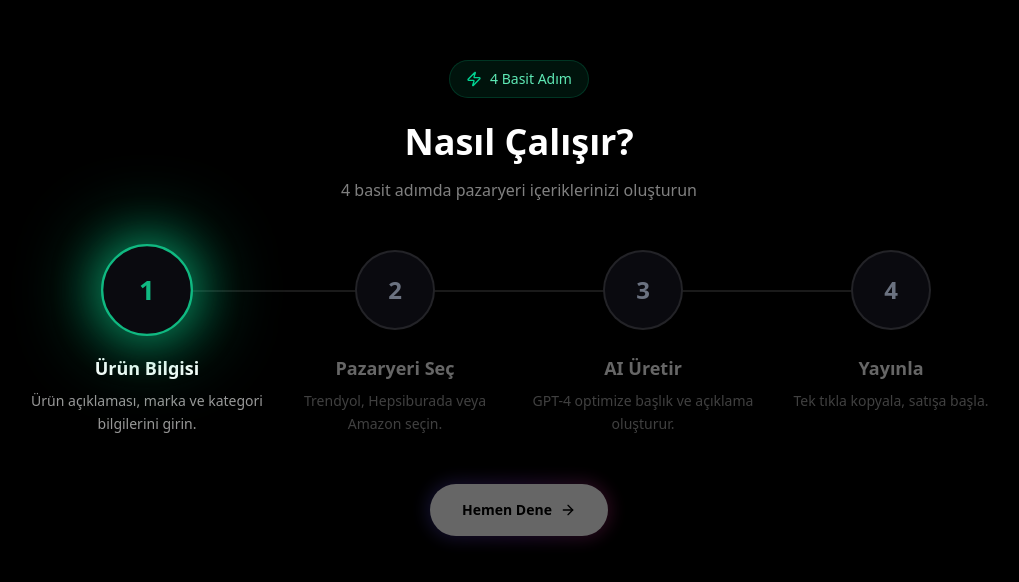
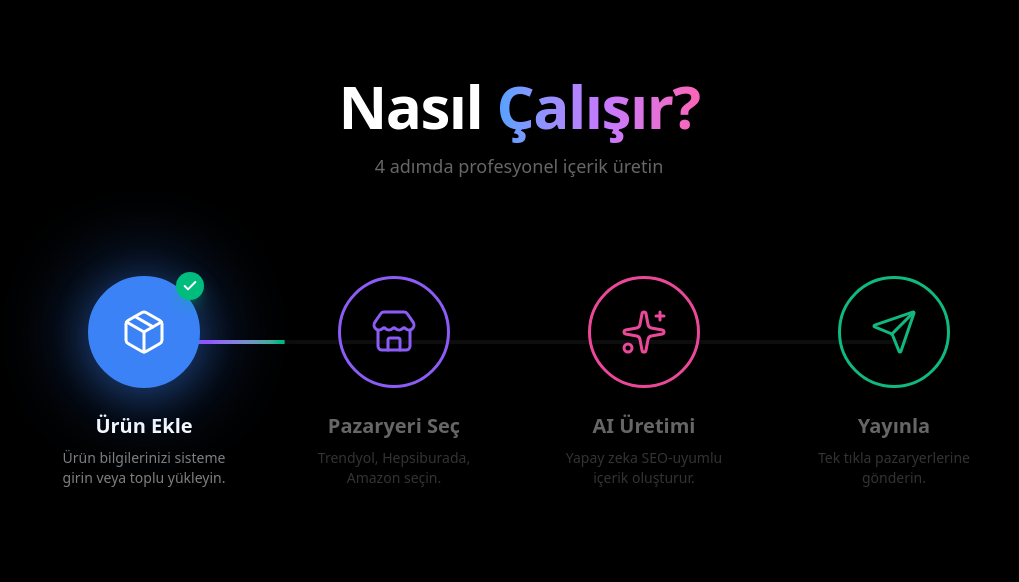
Before and after one commit to arif-kucukesmekaya/yaver, a Next.js app in the folder frontend/: page / in a window 1280 px wide. Shown: the part 2183-2765 px from the top of the page, without its empty margins (121-1140 px from the left). Built offline with nearby package versions, Linux system fonts and the light colour scheme.

Commit message:
how it works section update

```diff
--- a/frontend/src/components/landing/HowItWorks.tsx
+++ b/frontend/src/components/landing/HowItWorks.tsx
@@ -1,185 +1,211 @@
 'use client';
 
-import { motion, useScroll, useMotionValueEvent } from 'framer-motion';
-import { ArrowRight, Zap } from 'lucide-react';
-import Link from 'next/link';
-import { useRef, useState } from 'react';
+import { motion, useScroll, useTransform, MotionValue } from 'framer-motion';
+import { Package, Store, Sparkles, Send, Check } from 'lucide-react';
+import { useRef } from 'react';
 
 const steps = [
     {
-        number: '1',
-        title: 'Ürün Bilgisi',
-        description: 'Ürün açıklaması, marka ve kategori bilgilerini girin.',
+        title: 'Ürün Ekle',
+        desc: 'Ürün bilgilerinizi sisteme girin veya toplu yükleyin.',
+        icon: Package,
+        color: '#3b82f6',
     },
     {
-        number: '2',
         title: 'Pazaryeri Seç',
-        description: 'Trendyol, Hepsiburada veya Amazon seçin.',
+        desc: 'Trendyol, Hepsiburada, Amazon seçin.',
+        icon: Store,
+        color: '#8b5cf6',
     },
     {
-        number: '3',
-        title: 'AI Üretir',
-        description: 'GPT-4 optimize başlık ve açıklama oluşturur.',
+        title: 'AI Üretimi',
+        desc: 'Yapay zeka SEO-uyumlu içerik oluşturur.',
+        icon: Sparkles,
+        color: '#ec4899',
     },
     {
-        number: '4',
         title: 'Yayınla',
-        description: 'Tek tıkla kopyala, satışa başla.',
+        desc: 'Tek tıkla pazaryerlerine gönderin.',
+        icon: Send,
+        color: '#10b981',
     },
 ];
 
-const laserPositions = [0, 33.3, 66.6, 100];
-
 export function HowItWorks() {
     const containerRef = useRef<HTMLDivElement>(null);
-    const [currentStep, setCurrentStep] = useState(0);
 
-    // Track scroll progress within the tall container
     const { scrollYProgress } = useScroll({
         target: containerRef,
         offset: ["start start", "end end"]
     });
 
-    // Map scroll progress to steps (0-4)
-    useMotionValueEvent(scrollYProgress, "change", (progress) => {
-        // 5 zones: 0-20% = step 0, 20-40% = step 1, etc.
-        const step = Math.min(4, Math.floor(progress * 5));
-        setCurrentStep(step);
-    });
+    // Pipeline progress
+    const pipelineProgress = useTransform(scrollYProgress, [0.2, 0.85], [0, 1]);
 
-    // Laser width based on step
-    const laserWidth = currentStep > 0 ? laserPositions[currentStep - 1] : 0;
+    // Step activation thresholds - first step starts at 0.2, not 0
+    const stepThresholds = [0.2, 0.4, 0.6, 0.8];
 
     return (
-        // Tall container - creates scroll "budget" for 4 steps
-        // Height = 5 viewport heights (1 for each step + 1 buffer)
-        <div ref={containerRef} className="relative h-[400vh]">
-            {/* Sticky section - stays centered while scrolling through container */}
-            <div className="sticky top-0 h-screen flex items-center justify-center">
-                <section id="how-it-works" className="w-full py-16">
+        <div ref={containerRef} className="relative h-[300vh]">
+            <div className="sticky top-0 min-h-screen flex items-center justify-center">
+                <section id="how-it-works" className="w-full">
                     <div className="max-w-5xl mx-auto px-6">
-                        {/* Header */}
-                        <motion.div
-                            initial={{ opacity: 0, y: 20 }}
-                            whileInView={{ opacity: 1, y: 0 }}
-                            viewport={{ once: true }}
-                            className="text-center mb-12"
-                        >
-                            <div className="inline-flex items-center gap-2 px-4 py-2 rounded-full bg-emerald-500/10 border border-emerald-500/20 mb-6">
-                                <Zap className="w-4 h-4 text-emerald-400" />
-                                <span className="text-sm text-emerald-300">4 Basit Adım</span>
-                            </div>
-                            <h2 className="text-3xl md:text-4xl font-bold text-white mb-4">
-                                Nasıl Çalışır?
-                            </h2>
-                            <p className="text-white/50 max-w-lg mx-auto">
-                                4 basit adımda pazaryeri içeriklerinizi oluşturun
-                            </p>
-                        </motion.div>
 
-                        {/* Timeline */}
-                        <div className="relative">
-                            {/* Background line */}
-                            <div className="hidden md:block absolute top-10 left-[12.5%] right-[12.5%] h-[2px] bg-white/10 rounded-full" />
+                        {/* Header - Sadece başlık */}
+                        <div className="text-center mb-16">
+                            <motion.h2
+                                className="text-4xl md:text-5xl lg:text-6xl font-bold tracking-tight"
+                                initial={{ opacity: 0, y: 20 }}
+                                whileInView={{ opacity: 1, y: 0 }}
+                                viewport={{ once: true }}
+                            >
+                                <span className="text-white">Nasıl </span>
+                                <span className="bg-gradient-to-r from-blue-400 via-purple-400 to-pink-400 bg-clip-text text-transparent">
+                                    Çalışır?
+                                </span>
+                            </motion.h2>
 
-                            {/* Laser */}
+                            <motion.p
+                                className="text-lg text-white/40 mt-4"
+                                initial={{ opacity: 0 }}
+                                whileInView={{ opacity: 1 }}
+                                viewport={{ once: true }}
+                            >
+                                4 adımda profesyonel içerik üretin
+                            </motion.p>
+                        </div>
+
+                        {/* Pipeline & Steps - Tam ortada */}
+                        <div className="relative py-8">
+
+                            {/* Pipeline Track */}
+                            <div className="hidden md:block absolute top-[6rem] left-[10%] right-[10%] h-1 rounded-full bg-white/5" />
+
+                            {/* Animated Pipeline */}
                             <motion.div
-                                className="hidden md:block absolute top-10 left-[12.5%] h-[4px] rounded-full"
-                                animate={{ width: `${laserWidth * 0.75}%` }}
-                                transition={{ type: "spring", stiffness: 100, damping: 20 }}
+                                className="hidden md:block absolute top-[6rem] left-[10%] h-1 rounded-full origin-left overflow-hidden"
                                 style={{
-                                    background: "linear-gradient(90deg, #6366f1 0%, #8b5cf6 50%, #ec4899 100%)",
-                                    boxShadow: "0 0 25px rgba(139, 92, 246, 0.8), 0 0 50px rgba(139, 92, 246, 0.4)"
+                                    scaleX: pipelineProgress,
+                                    width: '80%',
                                 }}
                             >
-                                {laserWidth > 0 && (
-                                    <motion.div
-                                        className="absolute right-0 top-1/2 -translate-y-1/2 translate-x-1/2"
-                                        initial={{ scale: 0 }}
-                                        animate={{ scale: 1 }}
-                                    >
-                                        <div className="w-5 h-5 bg-purple-400 rounded-full" />
-                                        <div className="absolute inset-0 w-5 h-5 bg-purple-300 rounded-full animate-ping" />
-                                        <div className="absolute -inset-4 bg-purple-500/40 rounded-full blur-xl" />
-                                    </motion.div>
-                                )}
+                                <div className="absolute inset-0 bg-gradient-to-r from-blue-500 via-purple-500 via-pink-500 to-emerald-500" />
+                                <div className="absolute inset-0 bg-gradient-to-r from-blue-500 via-purple-500 via-pink-500 to-emerald-500 blur-md opacity-50" />
+
+                                {/* Shimmer */}
+                                <motion.div
+                                    className="absolute inset-0 w-16 bg-gradient-to-r from-transparent via-white/40 to-transparent"
+                                    animate={{ x: ['-100%', '600%'] }}
+                                    transition={{ duration: 2, repeat: Infinity, ease: 'linear' }}
+                                />
                             </motion.div>
 
-                            <div className="grid grid-cols-2 md:grid-cols-4 gap-8 md:gap-4">
-                                {steps.map((step, index) => {
-                                    const isActive = index < currentStep;
+                            {/* Laser Head */}
+                            <motion.div
+                                className="hidden md:block absolute top-[6rem]"
+                                style={{
+                                    left: useTransform(pipelineProgress, v => `calc(10% + ${v * 80}%)`),
+                                    opacity: useTransform(scrollYProgress, [0.15, 0.25], [0, 1])
+                                }}
+                            >
+                                <div className="relative -translate-x-1/2 -translate-y-[calc(50%-2px)]">
+                                    <div className="w-4 h-4 rounded-full bg-white shadow-[0_0_20px_8px_rgba(255,255,255,0.4)]" />
+                                </div>
+                            </motion.div>
 
-                                    return (
-                                        <motion.div
-                                            key={step.number}
-                                            initial={{ opacity: 0, y: 30 }}
-                                            whileInView={{ opacity: 1, y: 0 }}
-                                            viewport={{ once: true }}
-                                            transition={{ delay: index * 0.1 }}
-                                            className="text-center relative"
-                                        >
-                                            <div className="relative z-10 mx-auto mb-6">
-                                                <motion.div
-                                                    className="absolute inset-0 w-20 h-20 mx-auto rounded-full bg-emerald-500/50 blur-xl"
-                                                    animate={{
-                                                        opacity: isActive ? 1 : 0,
-                                                        scale: isActive ? 1.5 : 1
-                                                    }}
-                                                    transition={{ duration: 0.3 }}
-                                                />
-
-                                                <motion.div
-                                                    className="relative w-20 h-20 mx-auto rounded-full bg-[#0a0a0f] flex items-center justify-center border-2"
-                                                    animate={{
-                                                        borderColor: isActive ? "#10b981" : "rgba(255,255,255,0.1)",
-                                                        scale: isActive ? 1.15 : 1,
-                                                        boxShadow: isActive ? "0 0 40px rgba(16, 185, 129, 0.6)" : "none"
-                                                    }}
-                                                    transition={{ type: "spring", stiffness: 200 }}
-                                                >
-                                                    <motion.span
-                                                        className="text-2xl font-bold"
-                                                        animate={{ color: isActive ? "#10b981" : "#6b7280" }}
-                                                    >
-                                                        {step.number}
-                                                    </motion.span>
-                                                </motion.div>
-                                            </div>
-
-                                            <motion.h3
-                                                className="text-lg font-semibold mb-2"
-                                                animate={{ color: isActive ? "#ffffff" : "rgba(255,255,255,0.4)" }}
-                                            >
-                                                {step.title}
-                                            </motion.h3>
-                                            <motion.p
-                                                className="text-sm leading-relaxed"
-                                                animate={{ color: isActive ? "rgba(255,255,255,0.6)" : "rgba(255,255,255,0.25)" }}
-                                            >
-                                                {step.description}
-                                            </motion.p>
-                                        </motion.div>
-                                    );
-                                })}
+                            {/* Steps Grid */}
+                            <div className="grid grid-cols-2 md:grid-cols-4 gap-6">
+                                {steps.map((step, idx) => (
+                                    <StepItem
+                                        key={idx}
+                                        step={step}
+                                        index={idx}
+                                        scrollProgress={scrollYProgress}
+                                        threshold={stepThresholds[idx]}
+                                    />
+                                ))}
                             </div>
                         </div>
-
-                        {/* CTA */}
-                        <motion.div
-                            animate={{ opacity: currentStep >= 4 ? 1 : 0.4 }}
-                            className="text-center mt-12"
-                        >
-                            <Link href="/register" className="group relative inline-flex">
-                                <div className="absolute -inset-1 bg-gradient-to-r from-indigo-500 via-purple-500 to-pink-500 rounded-full blur opacity-40 group-hover:opacity-70 transition-opacity" />
-                                <div className="relative inline-flex items-center gap-2 px-8 py-4 text-sm font-semibold text-black bg-white rounded-full transition-transform group-hover:scale-105">
-                                    Hemen Dene
-                                    <ArrowRight className="w-4 h-4 group-hover:translate-x-1 transition-transform" />
-                                </div>
-                            </Link>
-                        </motion.div>
                     </div>
                 </section>
             </div>
         </div>
     );
 }
+
+function StepItem({ step, index, scrollProgress, threshold }: {
+    step: typeof steps[0];
+    index: number;
+    scrollProgress: MotionValue<number>;
+    threshold: number;
+}) {
+    const Icon = step.icon;
+
+    // Step becomes active only after reaching its threshold
+    const isActive = useTransform(scrollProgress, v => v >= threshold);
+
+    return (
+        <motion.div
+            className="flex flex-col items-center text-center"
+            initial={{ opacity: 0, y: 30 }}
+            whileInView={{ opacity: 1, y: 0 }}
+            viewport={{ once: true }}
+            transition={{ delay: index * 0.1 }}
+        >
+            {/* Circle */}
+            <div className="relative mb-6">
+                {/* Glow */}
+                <motion.div
+                    className="absolute -inset-4 rounded-full blur-2xl transition-opacity duration-500"
+                    style={{
+                        backgroundColor: step.color,
+                        opacity: useTransform(isActive, v => v ? 0.35 : 0)
+                    }}
+                />
+
+                {/* Main Circle */}
+                <motion.div
+                    className="relative w-24 h-24 md:w-28 md:h-28 rounded-full flex items-center justify-center transition-all duration-500"
+                    style={{
+                        backgroundColor: useTransform(isActive, v => v ? step.color : 'transparent'),
+                        borderWidth: 3,
+                        borderColor: step.color,
+                        boxShadow: useTransform(isActive, v =>
+                            v ? `0 8px 40px ${step.color}50` : 'none'
+                        )
+                    }}
+                >
+                    <motion.div
+                        style={{ color: useTransform(isActive, v => v ? '#ffffff' : step.color) }}
+                    >
+                        <Icon className="w-10 h-10 md:w-12 md:h-12" strokeWidth={1.5} />
+                    </motion.div>
+                </motion.div>
+
+                {/* Checkmark */}
+                <motion.div
+                    className="absolute -top-1 -right-1 w-7 h-7 rounded-full bg-emerald-500 flex items-center justify-center shadow-lg shadow-emerald-500/30"
+                    style={{
+                        scale: useTransform(isActive, v => v ? 1 : 0),
+                        opacity: useTransform(isActive, v => v ? 1 : 0)
+                    }}
+                >
+                    <Check className="w-4 h-4 text-white" strokeWidth={3} />
+                </motion.div>
+            </div>
+
+            {/* Content */}
+            <motion.div
+                style={{ opacity: useTransform(isActive, v => v ? 1 : 0.4) }}
+                className="transition-opacity duration-500"
+            >
+                <h3 className="text-xl font-bold text-white mb-2">
+                    {step.title}
+                </h3>
+                <p className="text-sm text-white/50 max-w-[180px]">
+                    {step.desc}
+                </p>
+            </motion.div>
+        </motion.div>
+    );
+}
```
